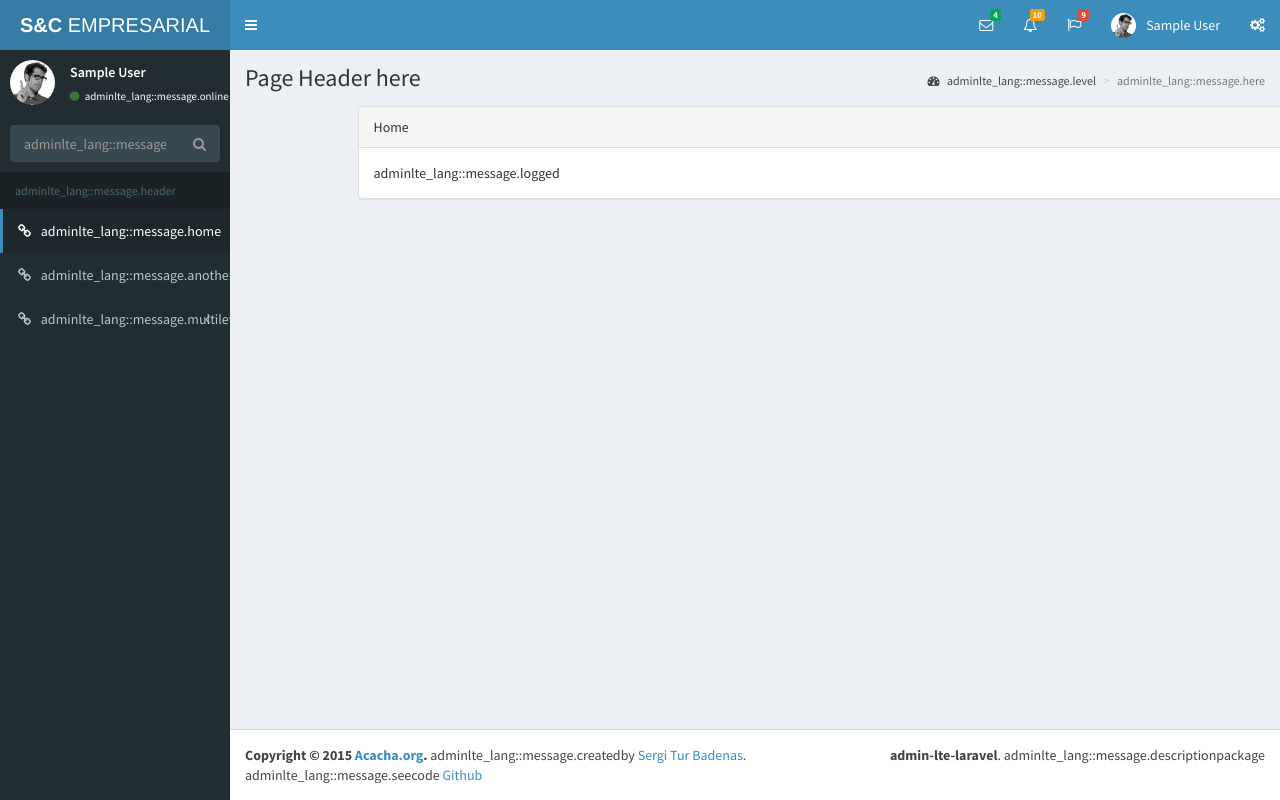
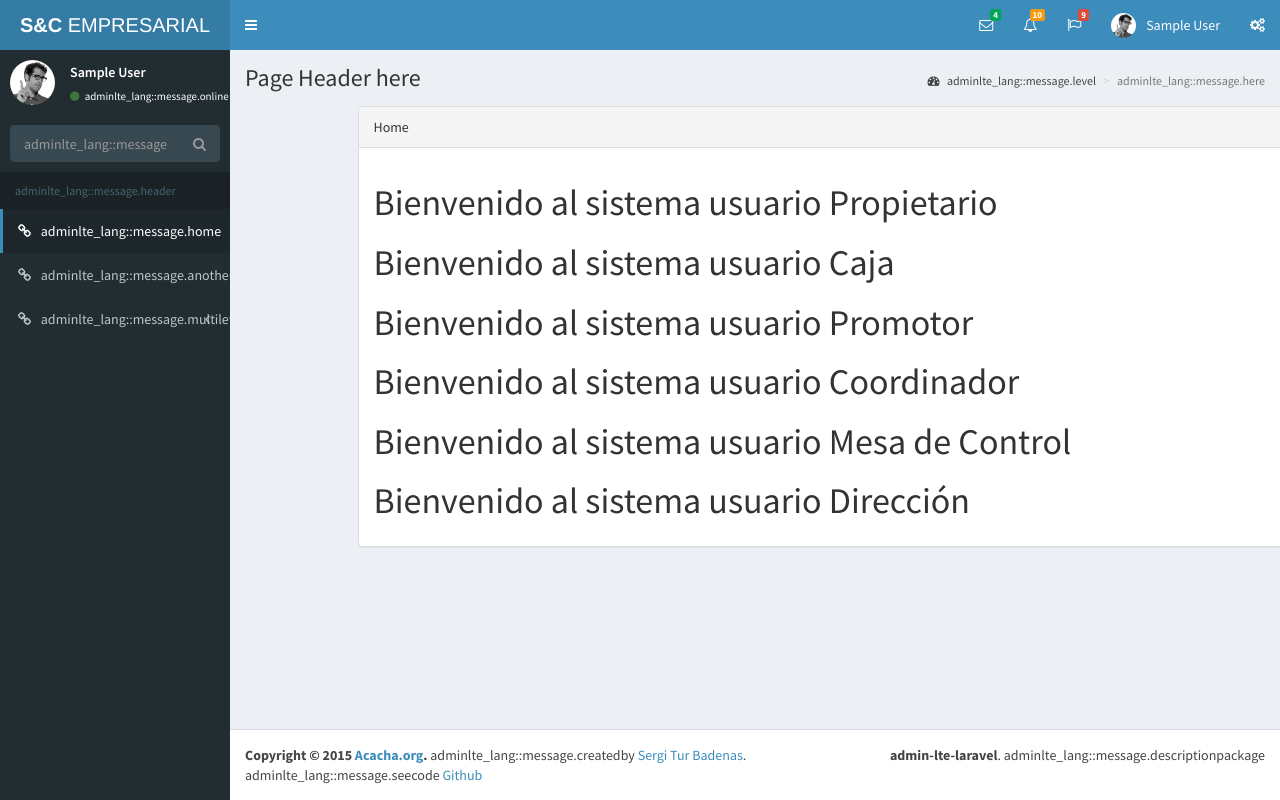
Before and after one commit to freelance-comunity/financiera, a Laravel app: template resources/views/home.blade.php in a window 1280 px wide. Run offline with Laravel 8, Linux system fonts and the light colour scheme; the template is opened without the code that fills it, so the values that code supplies are empty; the visitor is signed in with stand-in values (Sample User, id 1); some libraries are stand-ins or nearby versions.

Commit message:
Se modifico el archivo home.blade.php para los roles

```diff
--- a/resources/views/home.blade.php
+++ b/resources/views/home.blade.php
@@ -13,7 +13,24 @@
 				<div class="panel-heading">Home</div>
 
 				<div class="panel-body">
-						{{ trans('adminlte_lang::message.logged') }}
+					@role('propietario')
+					<h1>Bienvenido al sistema usuario Propietario</h1>
+					@endrole
+					@role('caja')
+					<h1>Bienvenido al sistema usuario Caja</h1>
+					@endrole
+					@role('promotor')
+					<h1>Bienvenido al sistema usuario Promotor</h1>
+					@endrole
+					@role('coordinador')
+					<h1>Bienvenido al sistema usuario Coordinador</h1>
+					@endrole
+					@role('mesa')
+					<h1>Bienvenido al sistema usuario Mesa de Control</h1>
+					@endrole
+					@role('direccion')
+					<h1>Bienvenido al sistema usuario Dirección</h1>
+					@endrole
 				</div>
 			</div>
 		</div>
```
Lines whose indentation alone changed are shown as unchanged.
